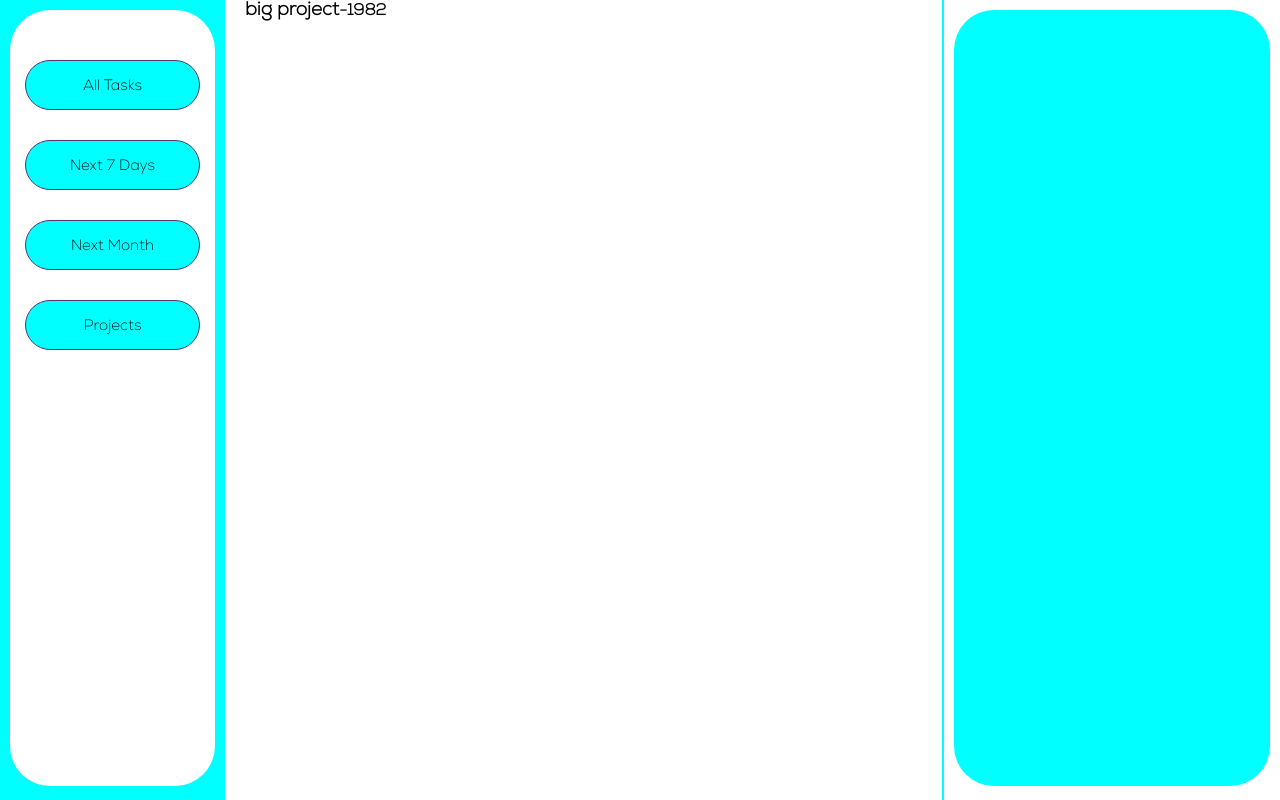
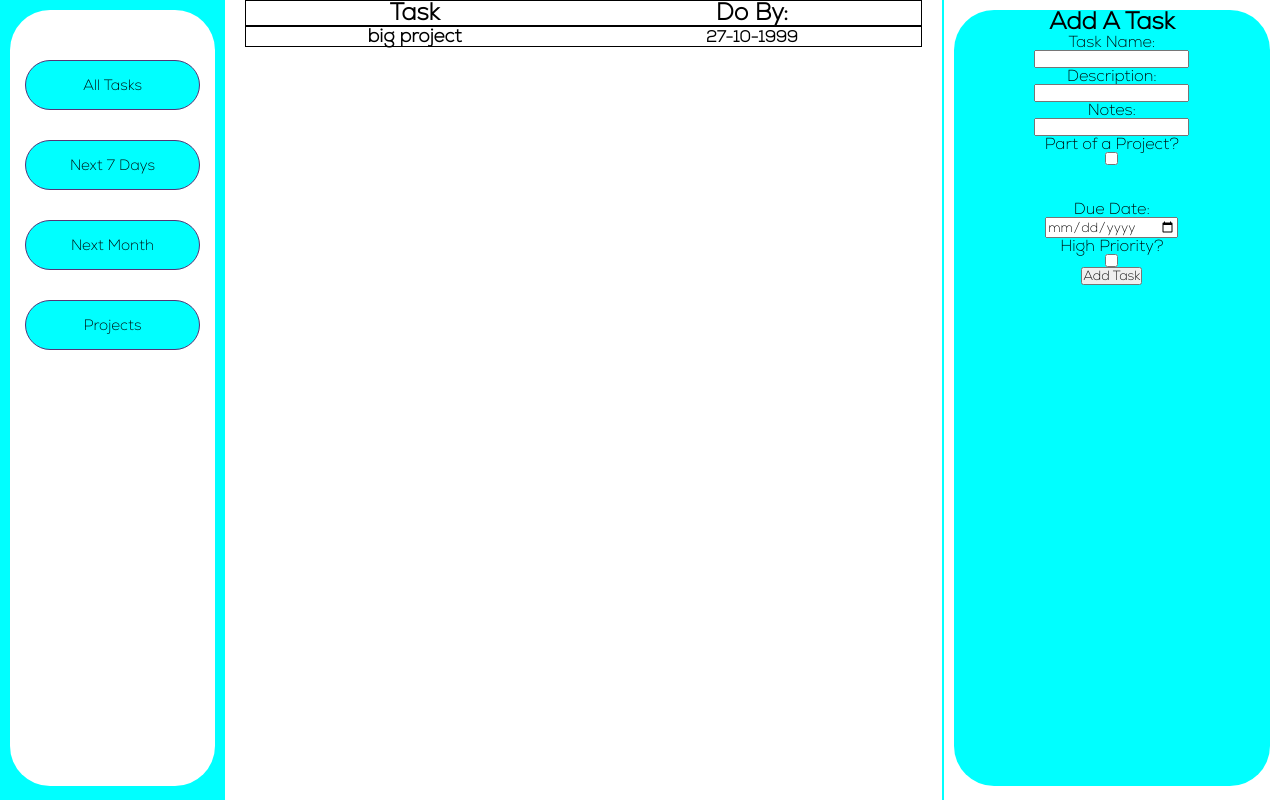
Before and after one commit to housemouse62/To_Do_List, a website built with webpack: page src/template.html in a window 1280 px wide. Built offline with nearby package versions, Linux system fonts and the light colour scheme.

Commit message:
some css for All Tasks so it's a grid that looks good for now.
Quite a few bugs to fix.

```diff
--- a/src/createTaskUI.js
+++ b/src/createTaskUI.js
@@ -1,4 +1,5 @@
 import './createTaskUI.css';
+import { showAllTasks } from './displayUI';
 import { taskManager } from './taskData';
 
 const addTaskDisplay = function(mainContainer) {
@@ -154,8 +155,8 @@
   //  const existing = document.querySelector('#existing');
    // const addNewProjectField = document.querySelector('#addNewProject');
 
- //   const projectSelection = projectSelect.value;
-  //  console.log(projectSelection);
+  const projectSelection = projectSelect.value;
+  console.log(projectSelection);
 
 
 
@@ -163,10 +164,10 @@
     console.log(project);
 
 
-    if (projectSelect.value === 'Please Select') {
-        alert('Please choose a project or create a new one');
-        return;
-    }
+    // if (projectSelect.value === 'Please Select') {
+    //     alert('Please choose a project or create a new one');
+    //     return;
+    // }
 
 
 // adds project to projects array
@@ -193,7 +194,12 @@
 //existing.checked = false;
 projectSelect.style.visibility = 'hidden';
 addNewProjectField.style.visibility = 'hidden';
+
+ const mainPanel = document.querySelector('.mainPanel')
+    showAllTasks(mainPanel);
+})
 addProjectOptions();
+
 // append label & fields
 addTaskDisplayDiv.append(
     areaTitle,
@@ -213,7 +219,8 @@
     highPriorityBox,
     addTaskButton,
 )
-})
+
+
 
 }
 
--- a/src/displayUI.css
+++ b/src/displayUI.css
@@ -1,4 +1,13 @@
 .itemCard {
+    display: grid;
+    justify-items: center;
+    grid-template-columns: 1fr 1fr;
+    width: auto;
+    border: 1px solid black;
+}
+
+.info {
     display: flex;
+    justify-content: center;
     align-items: center;
 }
--- a/src/displayUI.js
+++ b/src/displayUI.js
@@ -9,17 +9,32 @@
     listDiv.className = 'listDiv';
     mainContainer.append(listDiv);
 
+// Create Header for Display
+const headerCard = document.createElement('div');
+    headerCard.classList.add('itemCard', 'headerCard');
+    listDiv.append(headerCard);
+
+const headerTitle = document.createElement('h2');
+    headerTitle.classList.add('itemTitle', 'headerTitle');
+    headerTitle.textContent = 'Task';
+    headerCard.append(headerTitle);
+
+const headerDate = document.createElement('h2');
+    headerDate.classList.add('itemDate', 'headerDate');
+    headerDate.textContent = 'Do By:'
+    headerCard.append(headerDate);
+
 taskManager.tasks.forEach((item, index) => {
     const listItemCard = document.createElement('div');
-    listItemCard.className = 'itemCard';
+    listItemCard.classList.add('itemCard');
     listItemCard.setAttribute('id', `card${index + 1}`);
 
     const listItemTitle = document.createElement('h3');
-    listItemTitle.className = 'itemTitle';
+    listItemTitle.classList.add('itemTitle', 'info');
     listItemTitle.textContent = `${item.title}`;
 
     const itemDate = document.createElement('h4')
-    itemDate.className = 'itemDate';
+    itemDate.classList.add('itemDate', 'info');
     itemDate.textContent = `${item.dueDate}`
 
     listDiv.append(listItemCard);
--- a/src/index.js
+++ b/src/index.js
@@ -23,7 +23,7 @@
 );
 
 taskManager.addProject('hello');
-taskManager.addTask("big project", "it's going to be huge", "starts really soon", 'non', 27-10-1999, true)
+taskManager.addTask("big project", "it's going to be huge", "starts really soon", 'here we go', '27-10-1999', true)
 console.log(taskManager.projects)
 console.log(taskManager.tasks)
 sideNavDiv(sideNav);
--- a/src/taskData.js
+++ b/src/taskData.js
@@ -40,15 +40,23 @@
 
     addTask(title, description, notes, project, dueDate, priority) {
         const newTask = new ToDoItem(title, description, notes, project, dueDate, priority)
-        console.log(project)
         this.tasks.push(newTask);
 
         if (project && project !== 'none') {
-            console.log(this.projects)
-            const projectName = this.projects.find(p => p.name === project);
-            console.log(projectName)
-            if (projectName) projectName.addTask(newTask);
+            console.log(`looking for project: ${project}`);
+            console.log("current projects:", this.projects.map(p => p.name));
+
+        let projectObj = this.projects.find(p => p.name === project);
+
+        if (!projectObj) {
+            projectObj = this.addProject(project);
+            console.log(`Created new project: "${projectObj.name}" (id: ${projectObj.id})`);
         }
+
+        if (projectObj && typeof projectObj.addTask === 'function') {
+            projectObj.addTask(newTask);
+            console.log(`Task "${title}" added to project "${projectObj.name}"`);
+        } }
         return newTask;
 }
 }
```
